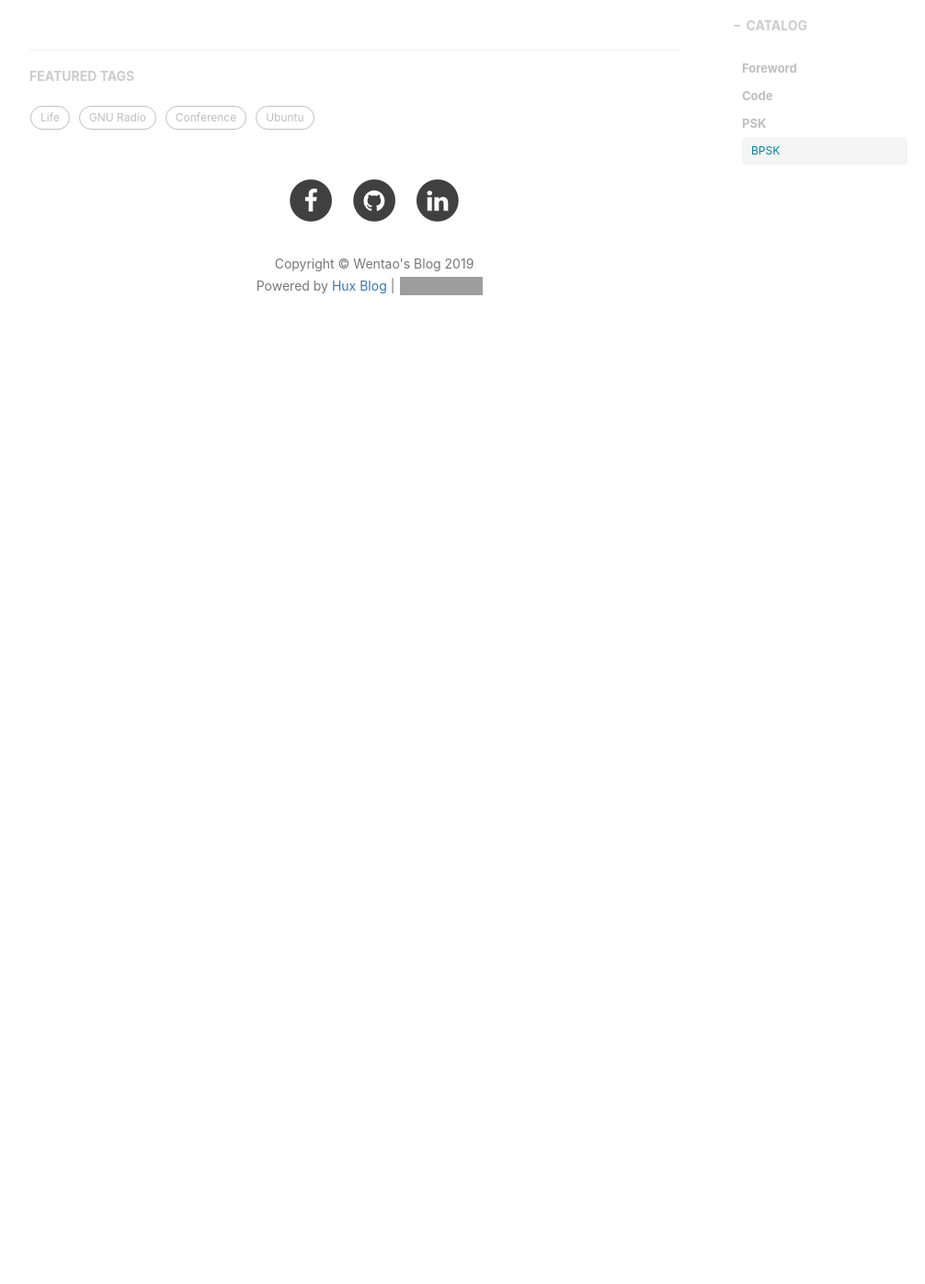
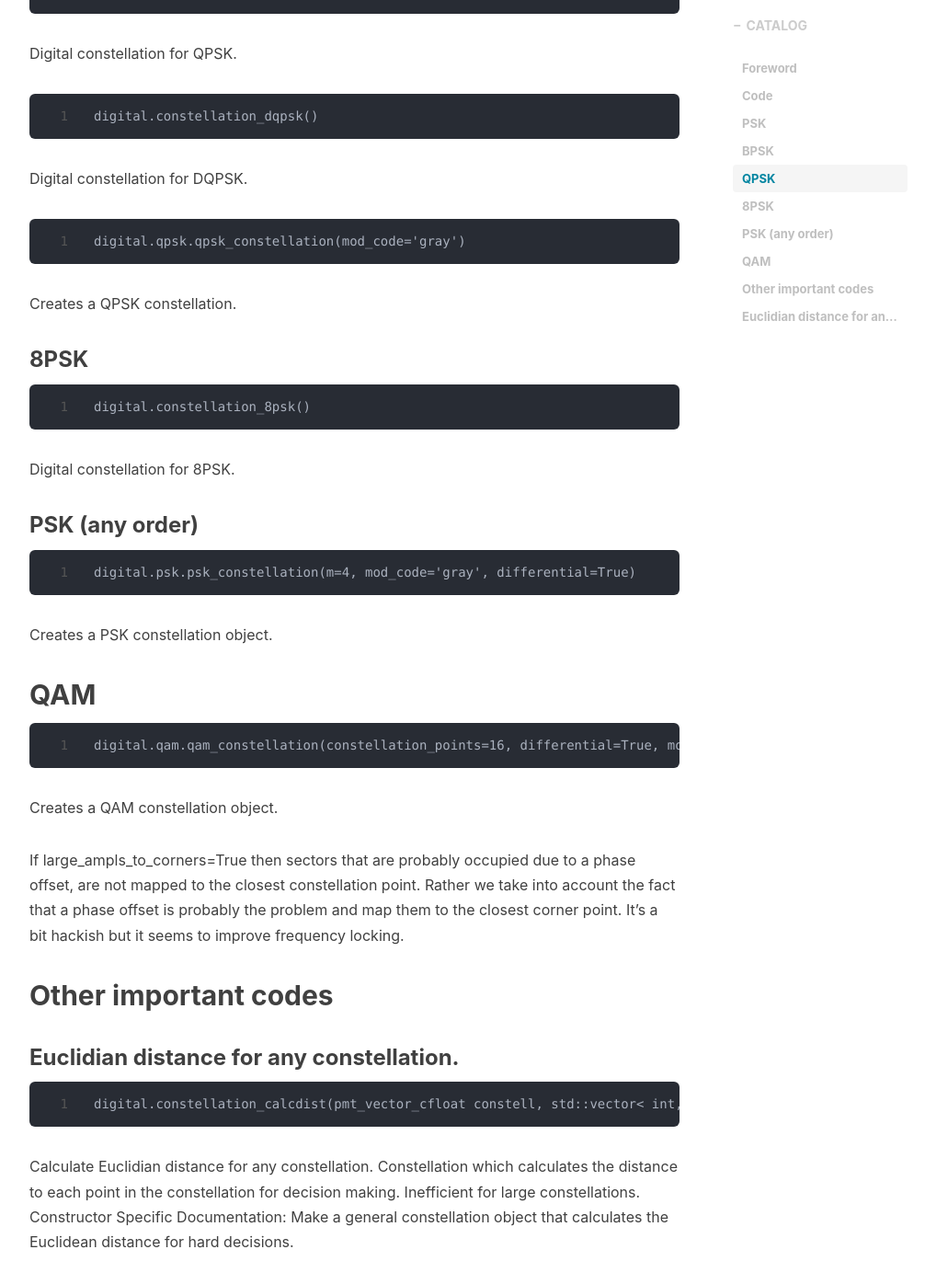
Before and after one commit to csxmt123/zhouwt612.github.io, a Jekyll site: the page built from _posts/2019-10-19-GNU Radio modulation scheme.md, in a window 1280 px wide and 1400 px high, scrolled down 1235 px. Shown: the top 1396 px of the window at 92% size, without its empty margins (233-1239 px from the left). Built offline with Jekyll 4.4.1, drawn with Linux system fonts in a browser that asks for light colours; nearby versions of some CDN libraries; comment, search, counter and statistics services are not loaded; before the commit the page ends 1650 px from its top, so only the background shows below that; some of the changed text lies outside the part shown; grey boxes are pictures that could not be loaded.

Commit message:
Update 2019-10-19-GNU Radio modulation scheme.md

````diff
--- a/_posts/2019-10-19-GNU Radio modulation scheme.md
+++ b/_posts/2019-10-19-GNU Radio modulation scheme.md
@@ -10,18 +10,70 @@ tags:
   - GNU Radio
 ---
 
-## Foreword
+# Foreword
 
 In GNU Radio, we can build and run the flow graphs. But the there is no specific module of the QAM and PSK.
 Through the 'Variable' module and codes, we can set the order of the modulation schemes.
 
-## Code
+# Code
 
-### PSK
+## PSK
 
-#### BPSK
+### BPSK
 
 ```
 digital.constellation_bpsk()
 ```
 Digital constellation for BPSK .
+
+### QPSK
+
+```
+digital.constellation_qpsk()
+```
+Digital constellation for QPSK.
+
+```
+digital.constellation_dqpsk()
+```
+Digital constellation for DQPSK.
+
+```
+digital.qpsk.qpsk_constellation(mod_code='gray')
+```
+Creates a QPSK constellation.
+
+### 8PSK
+
+```
+digital.constellation_8psk()
+```
+Digital constellation for 8PSK.
+
+### PSK (any order)
+
+```
+digital.psk.psk_constellation(m=4, mod_code='gray', differential=True)
+```
+Creates a PSK constellation object.
+
+## QAM
+
+```
+digital.qam.qam_constellation(constellation_points=16, differential=True, mod_code='none', large_ampls_to_corners=False)
+```
+Creates a QAM constellation object.
+
+If large_ampls_to_corners=True then sectors that are probably occupied due to a phase offset, are not mapped to the closest constellation point. Rather we take into account the fact that a phase offset is probably the problem and map them to the closest corner point. It’s a bit hackish but it seems to improve frequency locking.
+
+## Other important codes
+
+###  Euclidian distance for any constellation.
+
+```
+digital.constellation_calcdist(pmt_vector_cfloat constell, std::vector< int, std::allocator< int > > pre_diff_code, unsigned int rotational_symmetry, unsigned int dimensionality)
+```
+Calculate Euclidian distance for any constellation.
+Constellation which calculates the distance to each point in the constellation for decision making. Inefficient for large constellations.
+Constructor Specific Documentation:
+Make a general constellation object that calculates the Euclidean distance for hard decisions.
````
